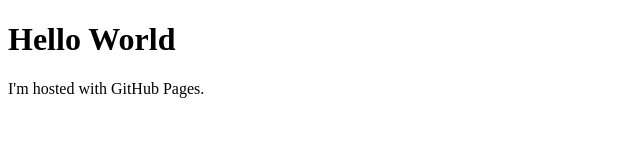
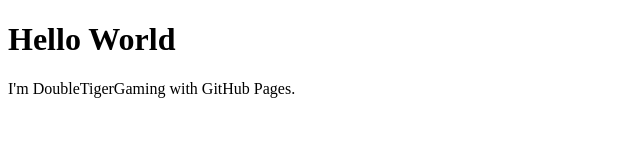
Before and after one commit to tranhq98/doubletigergaming.github.io, a plain HTML site: page index.html in a window 1280 px wide. Shown: the whole page, without its empty margins (0-640 px from the left). Drawn offline with Linux system fonts and the light colour scheme.

Commit message:
unit commit
okay one

```diff
--- a/index.html
+++ b/index.html
@@ -2,6 +2,6 @@
 <html>
 <body>
 <h1>Hello World</h1>
-<p>I'm hosted with GitHub Pages.</p>
+<p>I'm DoubleTigerGaming with GitHub Pages.</p>
 </body>
 </html>
```
